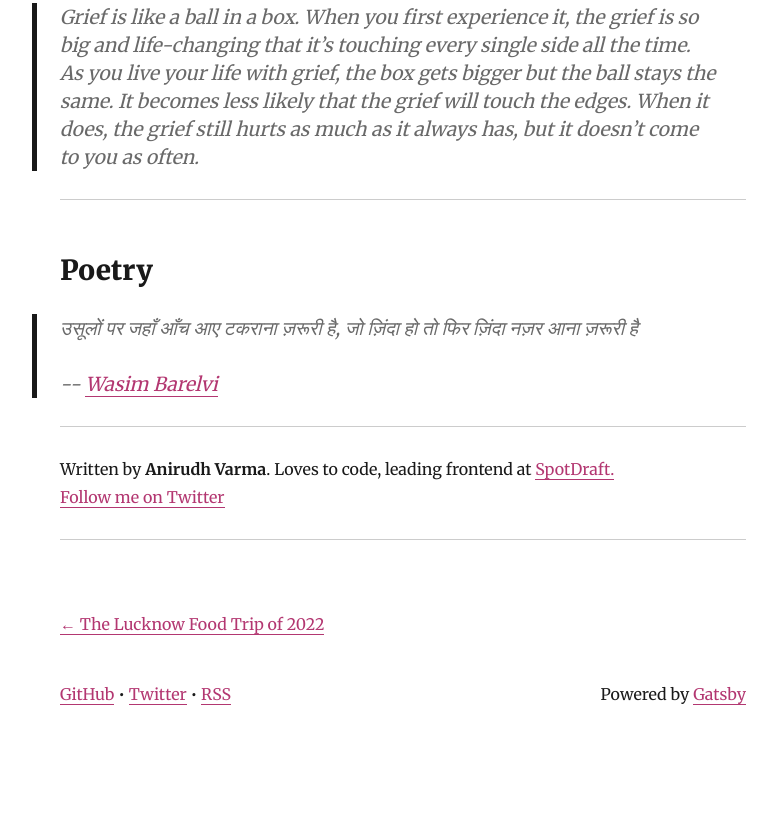
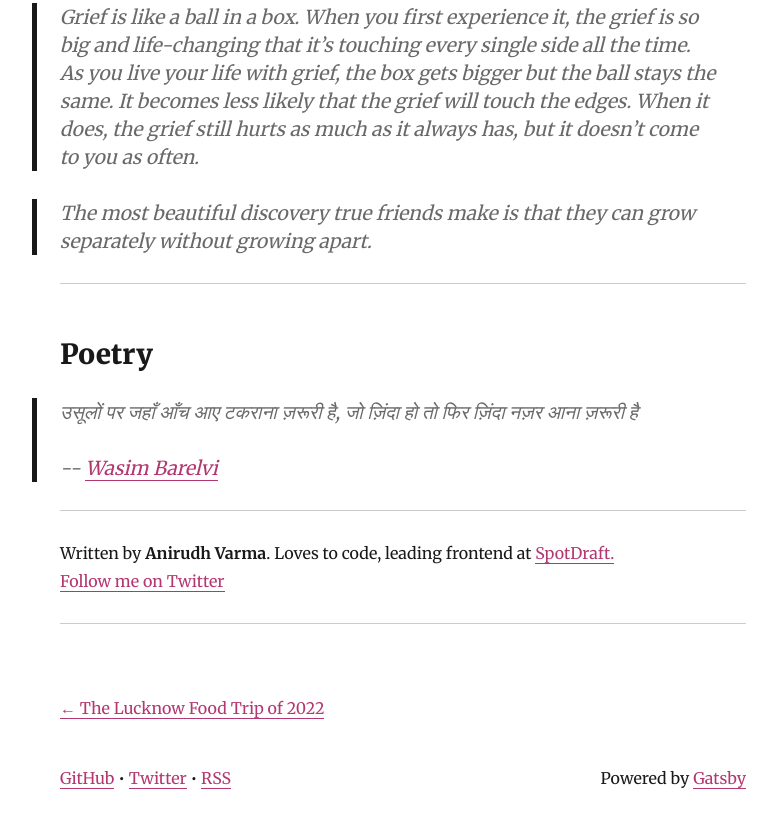
Before and after one commit to anirudhvarma12/undefined-blog, a Gatsby site: page /gems/ in a window 1280 px wide. Shown: the part 1193-2021 px from the top of the page, without its empty margins (237-1014 px from the left). Before the commit the page ends 1943 px from the top, so only its background shows below. Built offline with nearby package versions, Linux system fonts and the light colour scheme; Gatsby itself is replaced by a stand-in of ours; some packages are replaced by stand-ins of ours.

Commit message:
Update index.md

```diff
--- a/content/blog/gems/index.md
+++ b/content/blog/gems/index.md
@@ -9,6 +9,7 @@ skip_listing: true
 Just a random collection of quotes, highlights, couplets etc that I like.
 
 ---
+
 
 ## Movies
 
@@ -35,6 +36,7 @@ Just a random collection of quotes, highlights, couplets etc that I like.
 > Grief is like a ball in a box. When you first experience it, the grief is so big and life-changing that it’s touching every single side all the time.
 > As you live your life with grief, the box gets bigger but the ball stays the same. It becomes less likely that the grief will touch the edges. When it does, the grief still hurts as much as it always has, but it doesn’t come to you as often.
 
+> The most beautiful discovery true friends make is that they can grow separately without growing apart.
 ---
 
 ## Poetry
```
